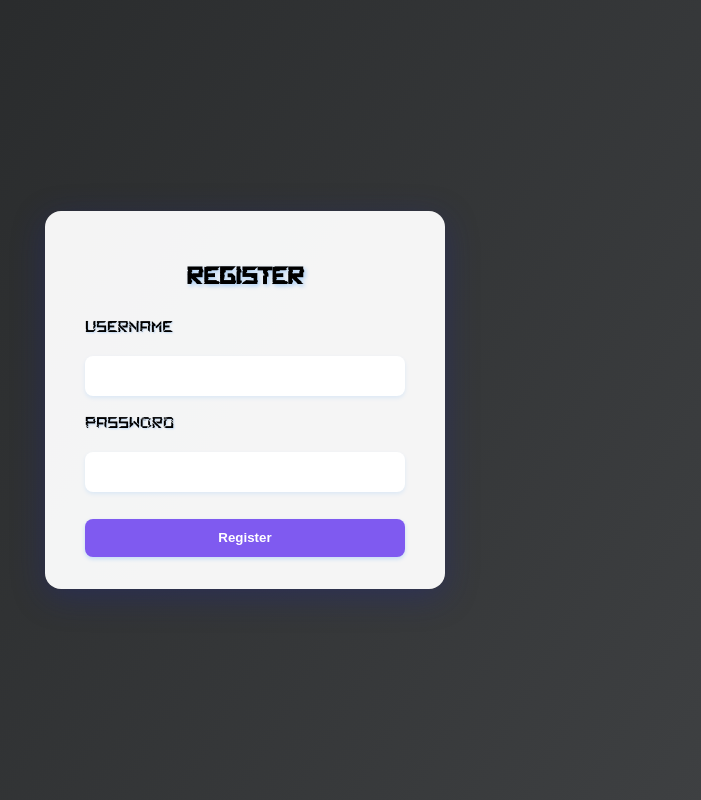
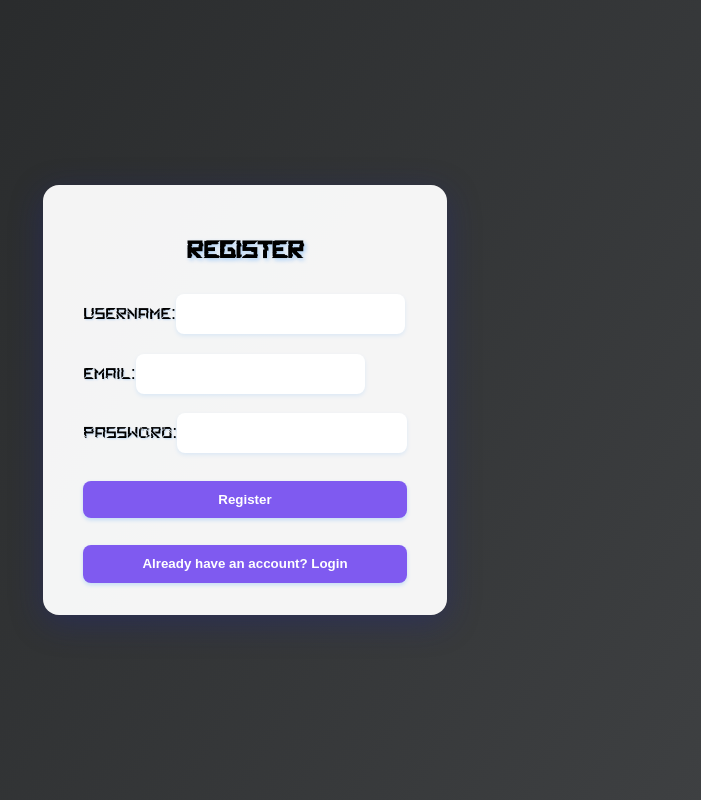
Before and after one commit to decodingayush/deceodingayush.github.io, a React (Create React App) app: page /register in a window 1280 px wide. Shown: the whole page, without its empty margins (395-1096 px from the left). Built offline with nearby package versions, Linux system fonts and the light colour scheme; no server answers.

Commit message:
Update Register.js

```diff
--- a/src/Components/Register.js
+++ b/src/Components/Register.js
@@ -1,24 +1,41 @@
 import React, { useState } from 'react';
 import axios from 'axios';
 import './Register.css';
+import { useNavigate } from 'react-router-dom';
+import { useClickSound } from '../Assets/js/useClickSound';
 
 const API_URL = process.env.REACT_APP_API_URL || 'http://localhost:5000';
 
 const Register = () => {
   const [username, setUsername] = useState('');
+  const [email, setEmail] = useState('');
   const [password, setPassword] = useState('');
   const [message, setMessage] = useState('');
+  const [isLoading, setIsLoading] = useState(false);
+  const navigate = useNavigate();
+  const handleClick = useClickSound();
 
   const handleRegister = async (e) => {
     e.preventDefault();
+    setIsLoading(true);
+    setMessage('');
+
     try {
       const response = await axios.post(`${API_URL}/api/register`, {
         username,
+        email,
         password,
       });
-      setMessage(response.data.message || 'Registration successful!');
+
+      setMessage('Registration successful! Please login.');
+      setTimeout(() => {
+        navigate('/login');
+      }, 2000);
     } catch (error) {
-      setMessage('Registration failed: ' + (error.response?.data?.message || error.message));
+      console.error('Registration error:', error);
+      setMessage(error.response?.data?.message || 'An error occurred during registration. Please try again.');
+    } finally {
+      setIsLoading(false);
     }
   };
 
@@ -26,21 +43,45 @@ const Register = () => {
     <div className="register-container">
       <form className="register-form" onSubmit={handleRegister}>
         <h2>Register</h2>
-        <label>Username</label>
+        <div>
+          <label>Username:</label>
           <input
             type="text"
             value={username}
             onChange={(e) => setUsername(e.target.value)}
             required
+            disabled={isLoading}
+            minLength={3}
+            maxLength={20}
           />
-        <label>Password</label>
+        </div>
+        <div>
+          <label>Email:</label>
+          <input
+            type="email"
+            value={email}
+            onChange={(e) => setEmail(e.target.value)}
+            required
+            disabled={isLoading}
+          />
+        </div>
+        <div>
+          <label>Password:</label>
           <input
             type="password"
             value={password}
             onChange={(e) => setPassword(e.target.value)}
             required
+            disabled={isLoading}
+            minLength={6}
           />
-        <button type="submit">Register</button>
+        </div>
+        <button type="submit" onClick={handleClick()} disabled={isLoading}>
+          {isLoading ? 'Registering...' : 'Register'}
+        </button>
+        <button type="button" onClick={() => navigate('/login')} disabled={isLoading}>
+          Already have an account? Login
+        </button>
         {message && (
           <p className={message.includes('successful') ? 'success-message' : 'error-message'}>
             {message}
```
Lines whose indentation alone changed are shown as unchanged.
